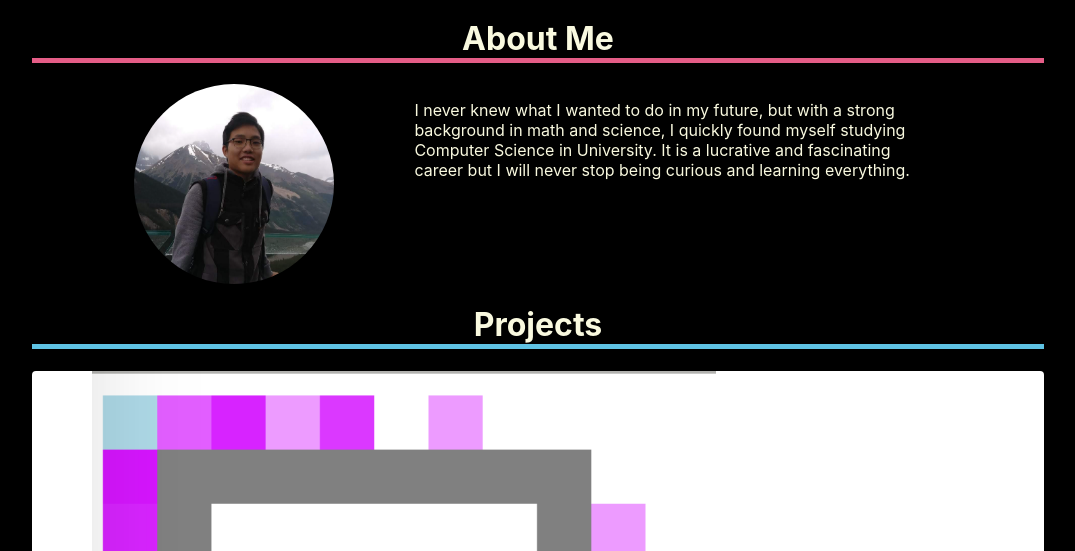
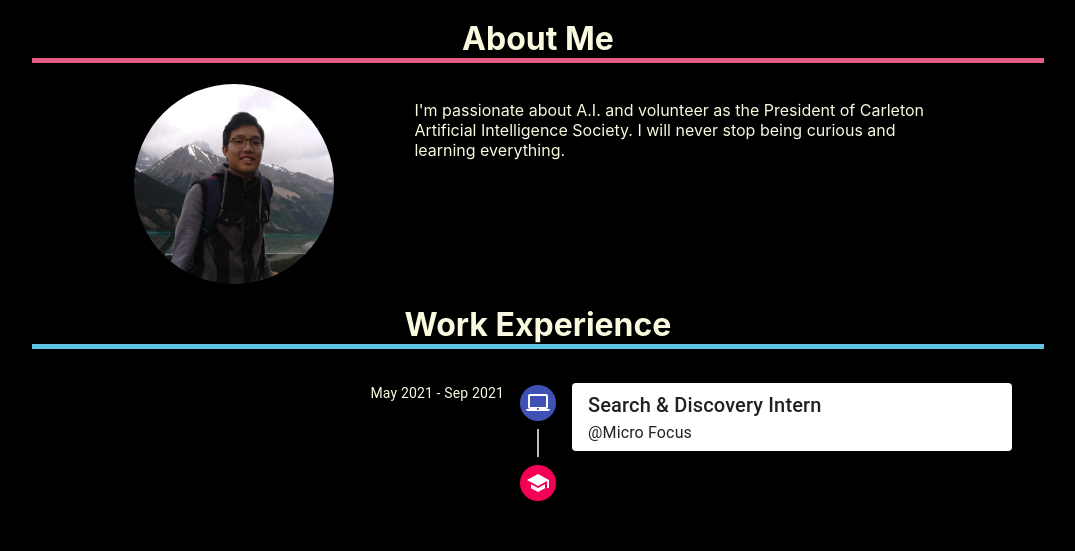
Before and after one commit to coffeeboost/coffeeboost.github.io, a React app: page / in a window 1280 px wide. Shown: the part 221-772 px from the top of the page, without its empty margins (102-1177 px from the left). Built offline with nearby package versions, Linux system fonts and the light colour scheme.

Commit message:
added work experience

```diff
--- a/package.json
+++ b/package.json
@@ -4,8 +4,9 @@
   "version": "0.1.0",
   "private": true,
   "dependencies": {
-    "@material-ui/core": "^4.11.0",
+    "@material-ui/core": "^4.12.1",
     "@material-ui/icons": "^4.9.1",
+    "@material-ui/lab": "^4.0.0-alpha.60",
     "fontsource-roboto": "^3.0.3",
     "react": "^17.0.1",
     "react-dom": "^17.0.1",
--- a/public/index.html
+++ b/public/index.html
@@ -6,11 +6,11 @@
     <meta name="theme-color" content="#000000" />
     <meta
       name="description"
-      content="Web site created using create-react-app"
+      content="Gordon Tang's personal website"
     />
     <link rel="manifest" href="%PUBLIC_URL%/manifest.json" />
     <link rel="shortcut icon" type="image/x-icon" href="favicon.ico?" />
-    <title>Portfolio</title>
+    <title>Gordon Tang</title>
   </head>
   <body>
     <noscript>You need to enable JavaScript to run this app.</noscript>
--- a/src/assets/content.js
+++ b/src/assets/content.js
@@ -5,9 +5,8 @@ import acoIMG from './../assets/aco.png';
 import c4IMG from './../assets/c4-1.png';
 import dashboardIMG from './../assets/dashboard.png';
 
-export const aboutMe = `I never knew what I wanted to do in my future, but with a strong background in math and science,
-                        I quickly found myself studying Computer Science in University. It is a lucrative and fascinating
-                        career but I will never stop being curious and learning everything.`
+export const aboutMe = `I'm passionate about A.I. and volunteer as the President of Carleton Artificial Intelligence Society.
+                        I will never stop being curious and learning everything.`
 
 export const contactMe = `Third year computer science student looking for an internship to develop my skills as a software engineer.
                         Available for Summer 2022 internship. Contact me via email`
--- a/src/components/about.js
+++ b/src/components/about.js
@@ -1,14 +1,15 @@
+import React from 'react';
 import image from './../assets/me.png';
 import { aboutMe } from '../assets/content.js'
-import styles from '../styles/mystyle.module.css';
 import Title from './title.js'
+import '../styles/mystyle.css'
 
 export default function About() {
   return (
     <div >
       <Title title='About Me' accent='red'></Title>
-      <div className={styles.center}>
-        <img className={styles.picture} src={image} alt="" />
+      <div className={"center"}>
+        <img className={"picture"} src={image} alt="" />
         <p>{aboutMe}</p>
       </div>
     </div>
--- a/src/components/contact.js
+++ b/src/components/contact.js
@@ -1,3 +1,4 @@
+import React from 'react';
 import Title from './title.js'
 import { contactMe } from '../assets/content.js'
 
--- a/src/components/introduction.js
+++ b/src/components/introduction.js
@@ -1,22 +1,23 @@
+import React from 'react';
 import GitHubIcon from '@material-ui/icons/GitHub';
 import LinkedInIcon from '@material-ui/icons/LinkedIn';
 import MailIcon from '@material-ui/icons/Mail';
 import resume from './../assets/Resume.pdf';
 import Button from '@material-ui/core/Button';
 import Title from './title.js'
-import styles from '../styles/mystyle.module.css';
+import '../styles/mystyle.css'
 
 export default function Introduction() {
   return (
     <div>
       <Title title='Gordon Tang'></Title>
-      <div className={styles.center}>
+      <div className={"center"}>
         <a target="_blank" rel="noreferrer" href="https://www.linkedin.com/in/gordon-tang-2023/"><LinkedInIcon color="secondary" /></a>
         <a target="_blank" rel="noreferrer" href="https://github.com/coffeeboost"><GitHubIcon color="secondary" /></a>
         <a href="mailto:gtcanada0730@gmail.com"><MailIcon color="secondary" /></a>
       </div>
-      <div className={styles.center}>
-        <Button variant="contained" href={resume} target="_blank" color="secondary" className={styles.badge}>resume</Button>
+      <div className={"center"}>
+        <Button variant="contained" href={resume} target="_blank" color="secondary" className={"badge"}>resume</Button>
       </div>
     </div>
   )
--- a/src/components/projects.js
+++ b/src/components/projects.js
@@ -1,3 +1,4 @@
+import React from 'react';
 import Carousel from 'react-material-ui-carousel'
 import { Paper } from '@material-ui/core'
 import Button from '@material-ui/core/Button';
--- a/src/components/title.js
+++ b/src/components/title.js
@@ -1,7 +1,8 @@
-import styles from '../styles/mystyle.module.css';
+import React from 'react';
+import '../styles/mystyle.css'
 
 export default function Title(props) {
     return (
-        <h1 className={props.accent == 'red' ? styles.red : styles.blue}>{props.title}</h1>
+        <h1 className={props.accent == 'red' ? "red" : "blue"}>{props.title}</h1>
     )
 }
--- /dev/null
+++ b/src/components/workEperienceTimeline.js
@@ -0,0 +1,74 @@
+import React from 'react';
+import { makeStyles } from '@material-ui/core/styles';
+import Timeline from '@material-ui/lab/Timeline';
+import TimelineItem from '@material-ui/lab/TimelineItem';
+import TimelineSeparator from '@material-ui/lab/TimelineSeparator';
+import TimelineConnector from '@material-ui/lab/TimelineConnector';
+import TimelineContent from '@material-ui/lab/TimelineContent';
+import TimelineOppositeContent from '@material-ui/lab/TimelineOppositeContent';
+import TimelineDot from '@material-ui/lab/TimelineDot';
+import LaptopMacIcon from '@material-ui/icons/LaptopMac';
+import SchoolIcon from '@material-ui/icons/School';
+import Paper from '@material-ui/core/Paper';
+import Typography from '@material-ui/core/Typography';
+import Title from './title.js'
+import Tooltip from '@material-ui/core/Tooltip';
+
+const longText = `Managed backend API in Java, Elasticsearch, Kubernetes, AWS`;
+
+const useStyles = makeStyles((theme) => ({
+  paper: {
+    padding: '6px 16px',
+  },
+  secondaryTail: {
+    backgroundColor: theme.palette.secondary.main,
+  },
+}));
+
+export default function WorkExperienceTimeline() {
+  const classes = useStyles();
+
+  return (
+    <div>
+      <Title title='Work Experience'></Title>
+      <Timeline align="alternate">
+
+        <TimelineItem>
+          <TimelineOppositeContent>
+            <Typography variant="body2">
+              May 2021 - Sep 2021
+            </Typography>
+          </TimelineOppositeContent>
+          <TimelineSeparator>
+            <TimelineDot color="primary">
+              <LaptopMacIcon />
+            </TimelineDot>
+            <TimelineConnector />
+          </TimelineSeparator>
+          <TimelineContent>
+            <Tooltip title={longText}>
+              <Paper elevation={3} className={classes.paper}>
+                <Typography variant="h6" component="h1">
+                  Search & Discovery Intern
+                </Typography>
+                <Typography>@Micro Focus</Typography>
+              </Paper>
+            </Tooltip>
+          </TimelineContent>
+        </TimelineItem>
+
+        <TimelineItem>
+          <TimelineSeparator>
+            <TimelineDot color="secondary">
+              <SchoolIcon />
+            </TimelineDot>
+          </TimelineSeparator>
+          <TimelineContent>
+          </TimelineContent>
+        </TimelineItem>
+
+      </Timeline>
+
+    </div>
+  );
+}
--- a/src/index.js
+++ b/src/index.js
@@ -4,6 +4,7 @@ import Introduction from './components/introduction.js'
 import Projects from './components/projects.js'
 import About from './components/about.js'
 import Contact from './components/contact.js'
+import WorkExperienceTimeline from './components/workEperienceTimeline.js'
 import './styles/index.css';
 
 function App() {
@@ -12,6 +13,7 @@ function App() {
     <div>
       <Introduction />
       <About />
+      <WorkExperienceTimeline/>
       <Projects />
       <Contact />
     </div>
--- a/src/styles/index.css
+++ b/src/styles/index.css
@@ -29,6 +29,10 @@ code {
     monospace;
 }
 
+.MuiSvgIcon-root:hover {
+  color:#5fc3e4;
+}
+
 .material-icons {
   font-family: 'Material Icons';
   font-weight: normal;
```
Also changed, not shown: public/favicon.ico, src/styles/mystyle.css (renamed from src/styles/mystyle.module.css), 1 other file.
